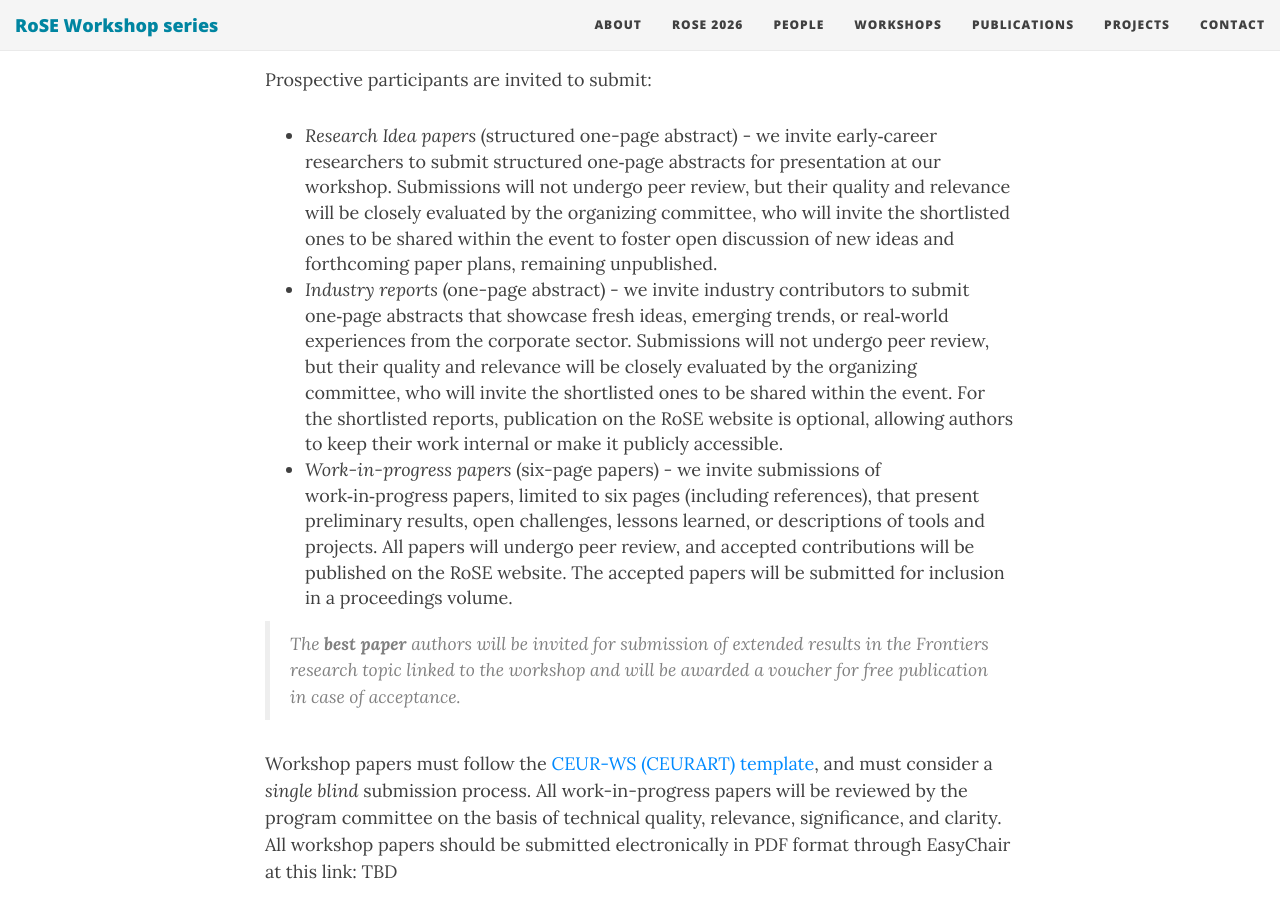
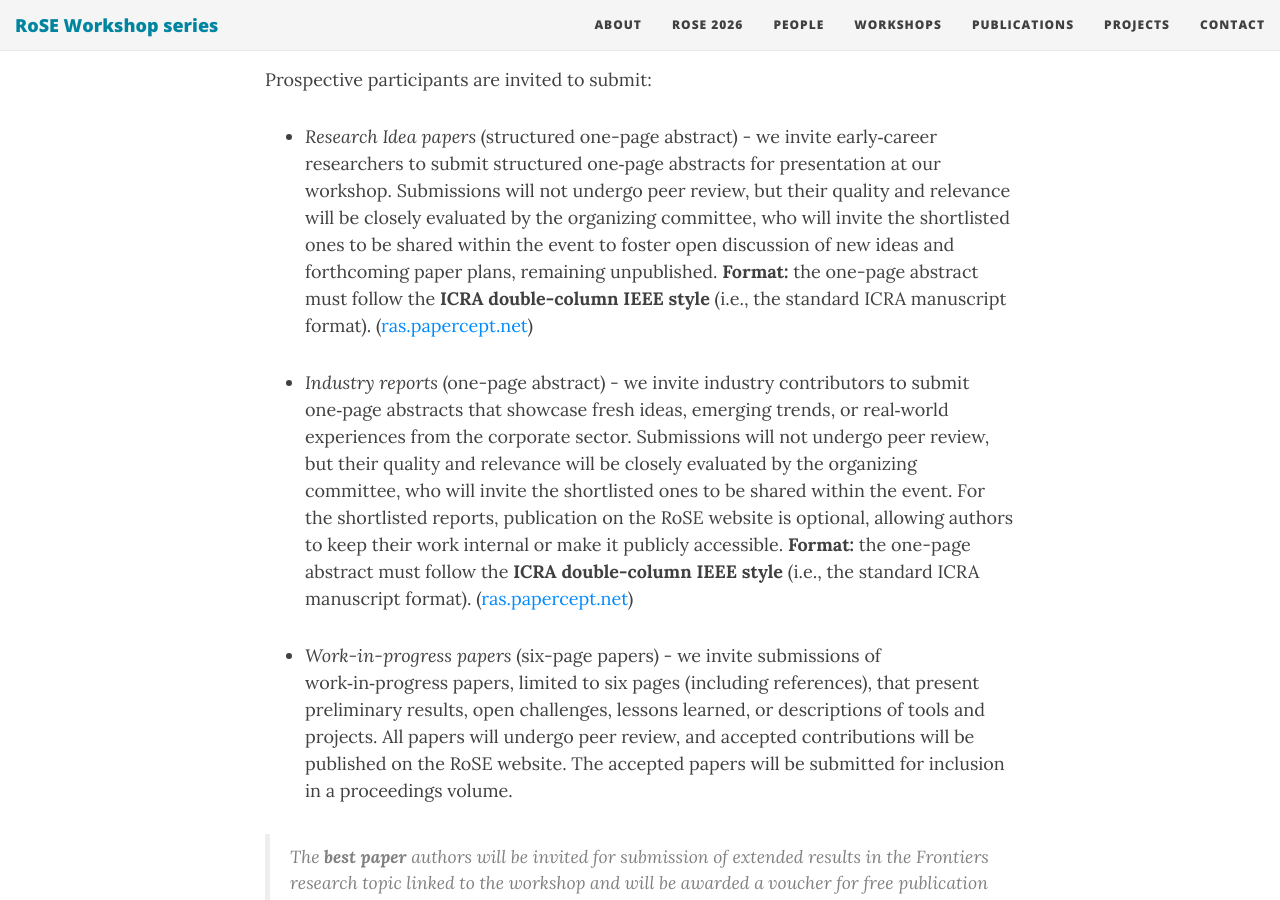
Before and after one commit to rose-workshops/rose-workshops.github.io, a Jekyll site: the page built from rose2026.md, in a window 1280 px wide and 900 px high, scrolled down 2686 px. Built offline with Jekyll 4.4.1, drawn with Linux system fonts in a browser that asks for light colours; nearby versions of some CDN libraries.

Commit message:
Update submission guidelines with formatting details
Added formatting guidelines for submission abstracts.

```diff
--- a/rose2026.md
+++ b/rose2026.md
@@ -159,7 +159,11 @@ topics related to robotics software engineering:
 
 Prospective participants are invited to submit:
 - *Research Idea papers* (structured one-page abstract) - we invite early‑career researchers to submit structured one‑page abstracts for presentation at our workshop. Submissions will not undergo peer review, but their quality and relevance will be closely evaluated by the organizing committee, who will invite the shortlisted ones to be shared within the event to foster open discussion of new ideas and forthcoming paper plans, remaining unpublished.
+  **Format:** the one-page abstract must follow the **ICRA double-column IEEE style** (i.e., the standard ICRA manuscript format). ([ras.papercept.net](https://ras.papercept.net/conferences/support/support.php))
+
 - *Industry reports* (one-page abstract) - we invite industry contributors to submit one‑page abstracts that showcase fresh ideas, emerging trends, or real‑world experiences from the corporate sector. Submissions will not undergo peer review, but their quality and relevance will be closely evaluated by the organizing committee, who will invite the shortlisted ones to be shared within the event. For the shortlisted reports, publication on the RoSE website is optional, allowing authors to keep their work internal or make it publicly accessible.
+  **Format:** the one-page abstract must follow the **ICRA double-column IEEE style** (i.e., the standard ICRA manuscript format). ([ras.papercept.net](https://ras.papercept.net/conferences/support/support.php))
+
 - *Work-in-progress papers* (six-page papers) - we invite submissions of work‑in‑progress papers, limited to six pages (including references), that present preliminary results, open challenges, lessons learned, or descriptions of tools and projects. All papers will undergo peer review, and accepted contributions will be published on the RoSE website. The accepted papers will be submitted for inclusion in a proceedings volume.
 
 > The **best paper** authors will be invited for submission of extended results in the Frontiers research topic linked to the workshop and will be awarded a voucher for *free publication* in case of acceptance.
```
